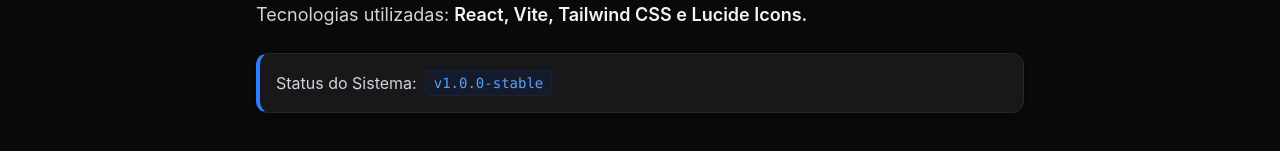
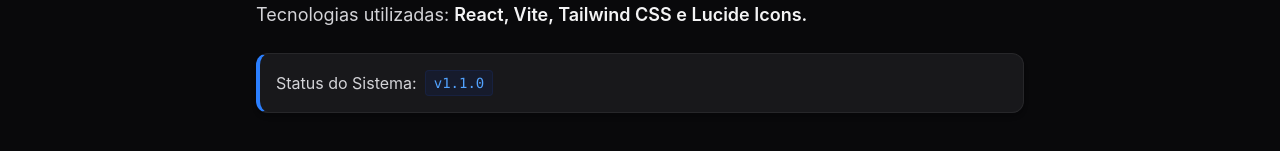
Before and after one commit to Tarcesio/biblioteca-pessoal, a React (Vite) app: page /about in a window 1280 px wide. Shown: the part 247-398 px from the top of the page. Built offline with nearby package versions, Linux system fonts and the light colour scheme.

Commit message:
Concertei README.md

```diff
--- a/src/pages/AboutPage.jsx
+++ b/src/pages/AboutPage.jsx
@@ -20,7 +20,7 @@
         <div className="p-4 bg-zinc-900 border border-zinc-800 border-l-4 border-l-blue-500 rounded-xl shadow-md flex flex-wrap items-center gap-2 justify-between sm:justify-start">
           <span className="text-zinc-300 text-sm sm:text-base">Status do Sistema:</span>
           <span className="text-blue-400 font-mono font-medium bg-blue-950/30 px-2 py-0.5 rounded border border-blue-900/20 text-xs sm:text-sm">
-            v1.0.0-stable
+            v1.1.0
           </span>
         </div>
       </div>
```
Also changed, not shown: 1 other file (tests, documents, lock files or other folders).
